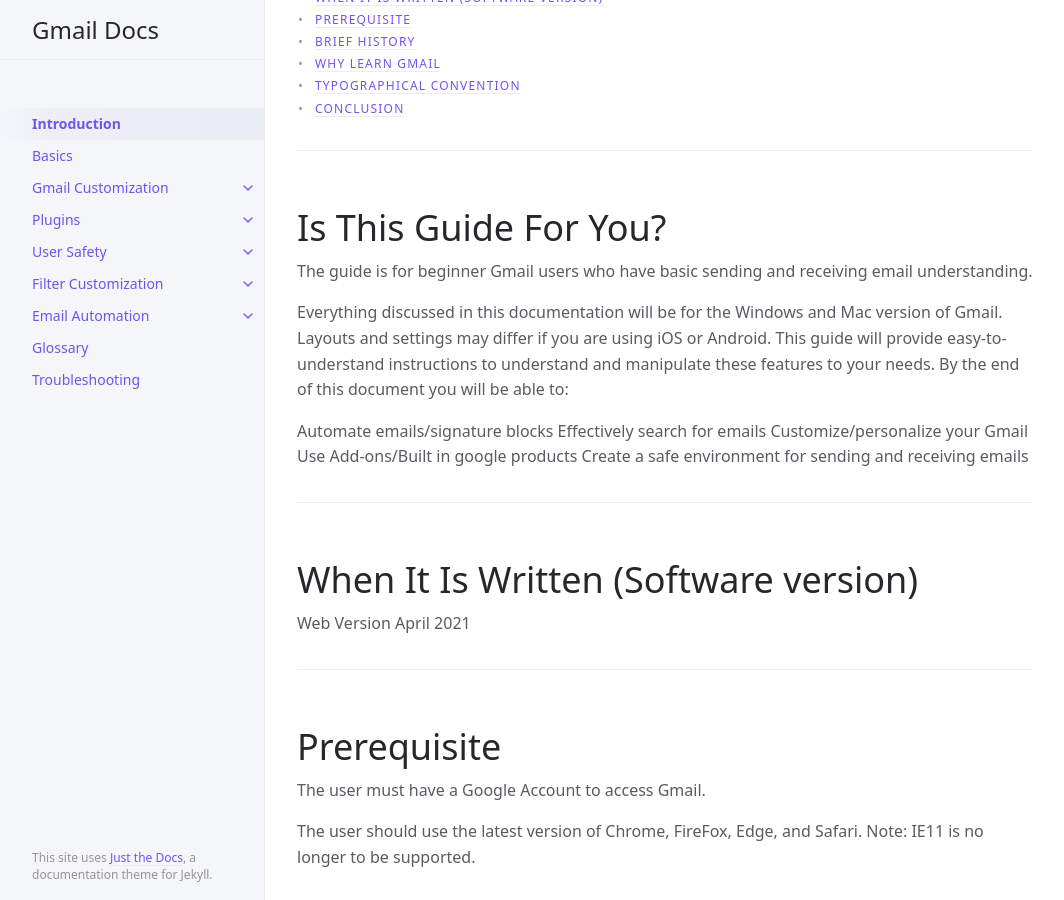
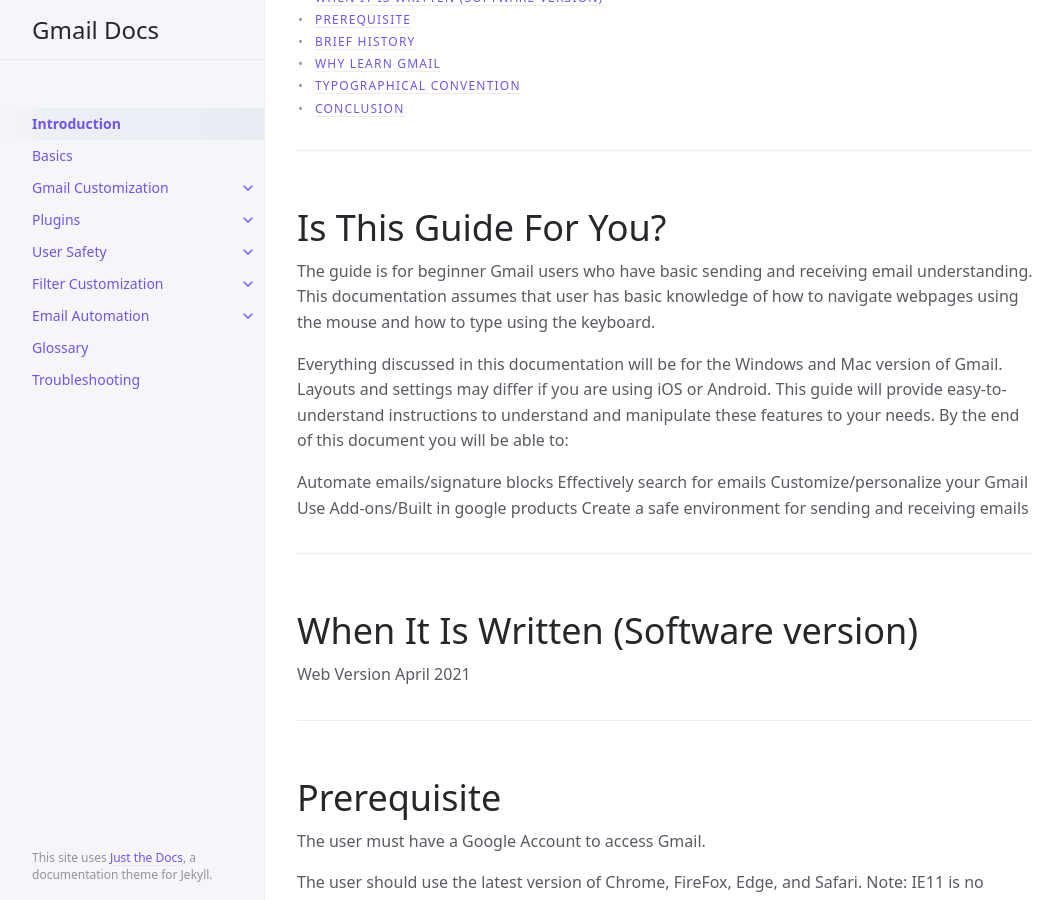
Before and after one commit to Joonior-Programmer/Gmail_Docs, a Jekyll site: the page built from index.md, in a window 1280 px wide and 900 px high, scrolled down 569 px. Shown: the whole window, without its empty margins (107-1171 px from the left). Built offline with Jekyll 4.4.1, drawn with Linux system fonts in a browser that asks for light colours; some of the changed text lies outside the part shown.

Commit message:
Update index.md

```diff
--- a/index.md
+++ b/index.md
@@ -25,7 +25,7 @@
 
 # Is This Guide For You?
 
-The guide is for beginner Gmail users who have basic sending and receiving email understanding.
+The guide is for beginner Gmail users who have basic sending and receiving email understanding. This documentation assumes that user has basic knowledge of how to navigate webpages using the mouse and how to type using the keyboard.
 
 Everything discussed in this documentation will be for the Windows and Mac version of Gmail. Layouts and settings may differ if you are using iOS or Android. This guide will provide easy-to-understand instructions to understand and manipulate these features to your needs. By the end of this document you will be able to:
 
```
Also changed, not shown: other parts of index.md (+1 -1 lines).
